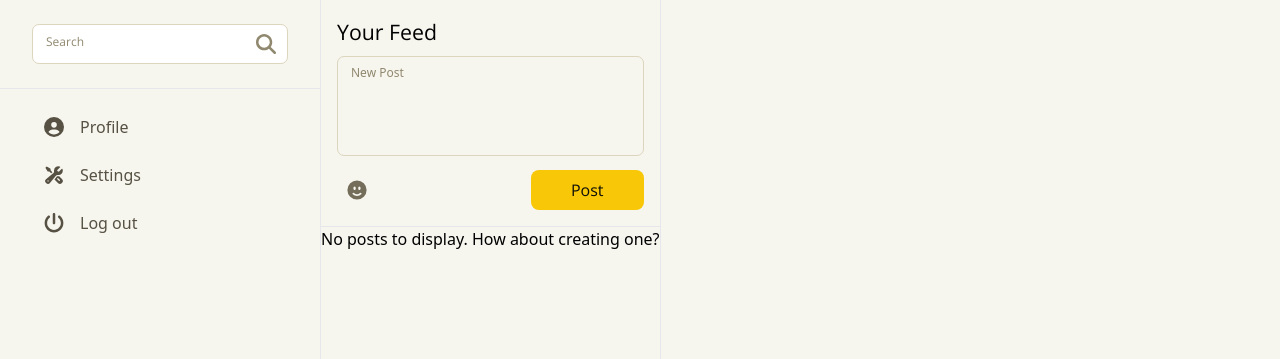
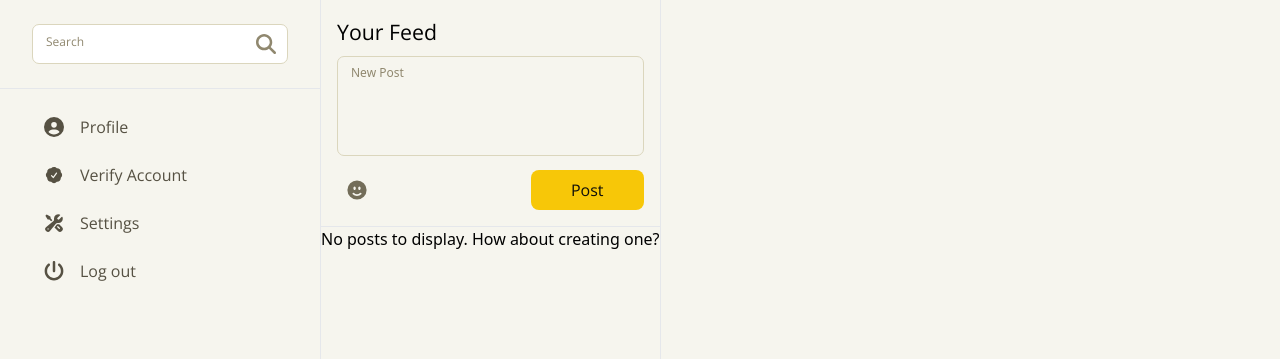
Before and after one commit to Barata-Ribeiro/sabia, a Next.js app in the folder client/: page /en/home in a window 1280 px wide. Shown: the top 359 px of the page. Built offline with nearby package versions, Linux system fonts and the light colour scheme; no server answers; a web font is replaced by a local one.

Commit message:
fix: add missing aside-menu routes and translations, add missing assets

```diff
--- a/client/messages/en.json
+++ b/client/messages/en.json
@@ -65,7 +65,9 @@
         "NewPostButtonSubmit": "Post"
     },
     "AsideMenu": {
+        "InputSearch": "Search",
         "ButtonProfile": "Profile",
+        "ButtonVerify": "Verify Account",
         "ButtonSettings": "Settings",
         "ButtonLogout": "Log out"
     },
--- a/client/messages/pt-BR.json
+++ b/client/messages/pt-BR.json
@@ -65,7 +65,9 @@
         "NewPostButtonSubmit": "Publicar"
     },
     "AsideMenu": {
+        "InputSearch": "Pesquisar",
         "ButtonProfile": "Perfil",
+        "ButtonVerify": "Verificar Conta",
         "ButtonSettings": "Configurações",
         "ButtonLogout": "Sair"
     },
--- a/client/src/app/[locale]/auth/register/page.tsx
+++ b/client/src/app/[locale]/auth/register/page.tsx
@@ -27,7 +27,7 @@ export default function RegisterPage() {
 
             {/* Right side - illustration */}
             <Image
-                src="/undraw_quick_chat_re_bit5.svg"
+                src="/assets/undraw_quick_chat_re_bit5.svg"
                 alt={t("IllutrationDescription")}
                 title={t("IllutrationDescription")}
                 className="max-h-72 w-fit object-center italic"
--- a/client/src/components/menu/aside-menu.tsx
+++ b/client/src/components/menu/aside-menu.tsx
@@ -2,17 +2,25 @@
 
 import logout from "@/actions/auth/logout"
 import Input from "@/components/shared/input"
+import LinkButton from "@/components/shared/link-button"
 import { useUser } from "@/context/user-context-provider"
-import { Link, useRouter } from "@/navigation"
-import { useLocale, useTranslations } from "next-intl"
+import { useRouter } from "@/navigation"
+import { useTranslations } from "next-intl"
 import { FaCircleUser, FaMagnifyingGlass, FaPowerOff } from "react-icons/fa6"
-import { HiWrenchScrewdriver } from "react-icons/hi2"
+import { HiCheckBadge, HiWrenchScrewdriver } from "react-icons/hi2"
 
 export default function AsideMenu() {
     const { user } = useUser()
-    const localeActive = useLocale()
+    const { setUser } = useUser()
     const t = useTranslations("AsideMenu")
     const router = useRouter()
+
+    async function handleLogout() {
+        await logout()
+        setUser(null)
+        router.push("/")
+        router.refresh()
+    }
 
     return (
         <aside
@@ -21,7 +29,8 @@ export default function AsideMenu() {
         >
             <form action="" className="my-4 py-2 sm:mx-6 lg:mx-8">
                 <Input
-                    label="Search"
+                    label={t("InputSearch")}
+                    name="search"
                     icon={<FaMagnifyingGlass size={20} />}
                     type="search"
                     className="px-3 py-2.5 !pr-9"
@@ -29,9 +38,11 @@ export default function AsideMenu() {
                     aria-required
                 />
             </form>
-            <nav className="flex min-w-[240px] flex-col gap-1 px-2 py-4 text-body-700 sm:px-6 lg:px-8">
-                <Link
-                    locale={localeActive}
+            <nav
+                role="navigation"
+                className="flex min-w-[240px] flex-col gap-1 px-2 py-4 font-heading text-body-700 sm:px-6 lg:px-8"
+            >
+                <LinkButton
                     href={"/" + user?.username}
                     className="flex w-full items-center rounded-lg p-3 text-start leading-tight outline-none transition-all hover:bg-background-200 hover:bg-opacity-80 hover:text-body-900 focus:bg-background-100 focus:bg-opacity-80 focus:text-body-800 active:bg-background-50 active:bg-opacity-80 active:text-body-700"
                 >
@@ -39,9 +50,19 @@ export default function AsideMenu() {
                         <FaCircleUser size={20} />
                     </div>
                     {t("ButtonProfile")}
-                </Link>
-                <Link
-                    locale={localeActive}
+                </LinkButton>
+                {!user?.is_verified && (
+                    <LinkButton
+                        href={"/" + user?.username + "/verify"}
+                        className="flex w-full items-center rounded-lg p-3 text-start leading-tight outline-none transition-all hover:bg-background-200 hover:bg-opacity-80 hover:text-body-900 focus:bg-background-100 focus:bg-opacity-80 focus:text-body-800 active:bg-background-50 active:bg-opacity-80 active:text-body-700"
+                    >
+                        <div className="mr-4 grid place-items-center">
+                            <HiCheckBadge size={20} />
+                        </div>
+                        {t("ButtonVerify")}
+                    </LinkButton>
+                )}
+                <LinkButton
                     href="/settings"
                     className="flex w-full items-center rounded-lg p-3 text-start leading-tight outline-none transition-all hover:bg-background-200 hover:bg-opacity-80 hover:text-body-900 focus:bg-background-100 focus:bg-opacity-80 focus:text-body-800 active:bg-background-50 active:bg-opacity-80 active:text-body-700"
                 >
@@ -49,10 +70,10 @@ export default function AsideMenu() {
                         <HiWrenchScrewdriver size={20} />
                     </div>
                     {t("ButtonSettings")}
-                </Link>
+                </LinkButton>
                 <button
                     type="button"
-                    onClick={async () => await logout()}
+                    onClick={handleLogout}
                     aria-label="Log Out"
                     className="flex w-full items-center rounded-lg p-3 text-start leading-tight outline-none transition-all hover:bg-background-200 hover:bg-opacity-80 hover:text-body-900 focus:bg-background-100 focus:bg-opacity-80 focus:text-body-800 active:bg-background-50 active:bg-opacity-80 active:text-body-700"
                 >
```
